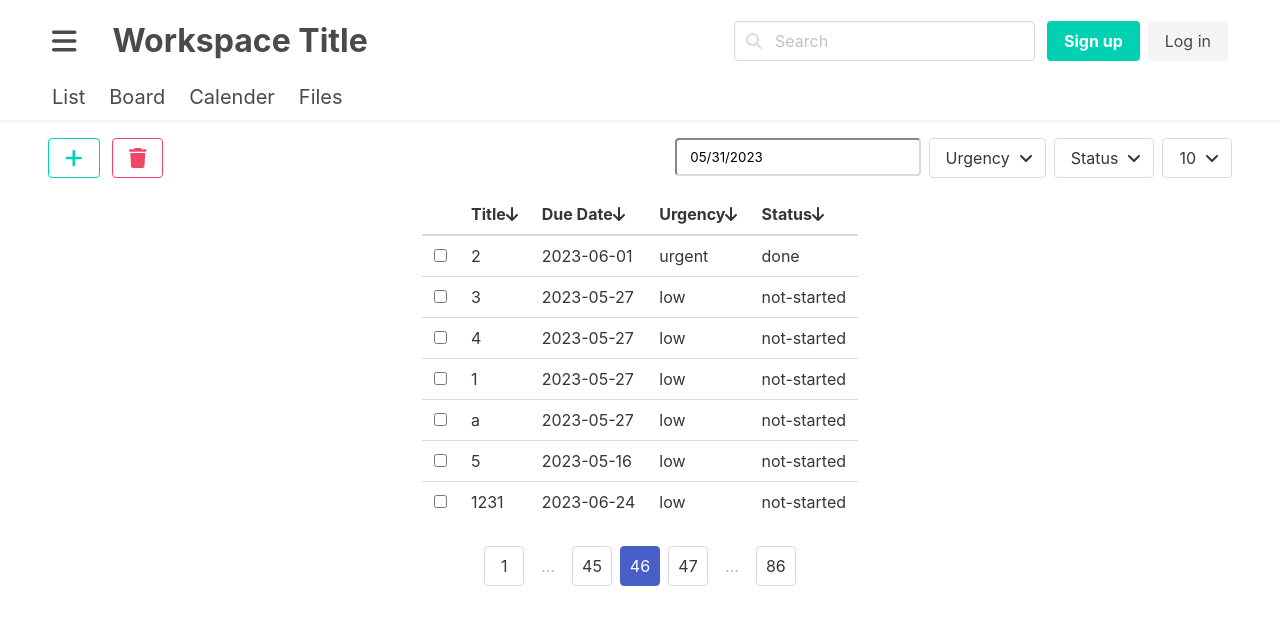
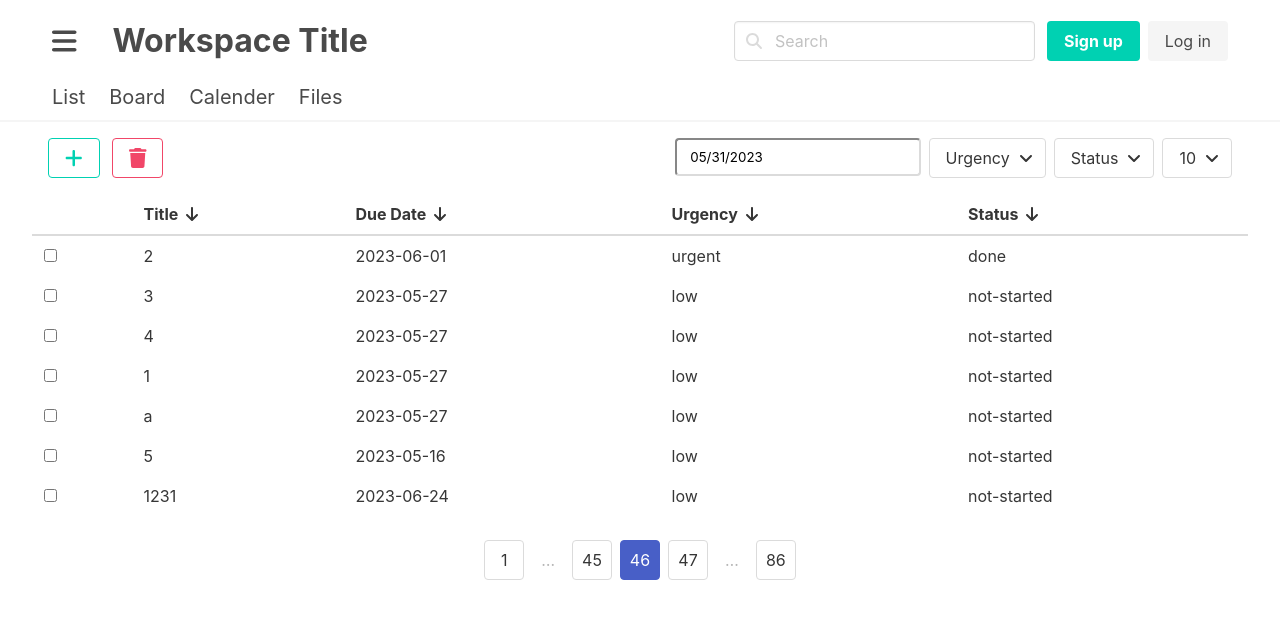
Before and after one commit to kiho2736/Todo-list-App, a React (Create React App) app: page / in a window 1280 px wide. Shown: the top 624 px of the page. Built offline with nearby package versions, Linux system fonts and the light colour scheme; data requests are answered from the project's data file.

Commit message:
Add style for the list of todos

```diff
--- a/src/components/TodoActions.css
+++ b/src/components/TodoActions.css
@@ -1,6 +1,6 @@
 .actions-container {
   width: 95%;
-  padding: 1rem 1rem;
+  padding: 1rem;
   display: flex;
   justify-content: space-between;
 }
@@ -29,5 +29,4 @@
   cursor: pointer;
   border-radius: 4px;
   border-color: #dbdbdb;
-
 }
--- /dev/null
+++ b/src/components/TodoList.css
@@ -0,0 +1,8 @@
+.todoList {
+  width: 95%;
+}
+
+
+.column-title {
+  margin-right: 0.5rem;
+}
--- a/src/components/TodoList.js
+++ b/src/components/TodoList.js
@@ -1,3 +1,5 @@
+import "./TodoList.css";
+
 import { FontAwesomeIcon } from "@fortawesome/react-fontawesome";
 import { faArrowUp, faArrowDown } from "@fortawesome/free-solid-svg-icons";
 
@@ -77,19 +79,19 @@ function TodoList() {
         <tr>
           <th></th>
           <th onClick={handleSortTitle}>
-            <span>Title</span>
+            <span className="column-title">Title</span>
             <span>{titleArrowIcon}</span>
           </th>
           <th onClick={handleSortDueDate}>
-            <span>Due Date</span>
+            <span className="column-title">Due Date</span>
             <span>{dueDateArrowIcon}</span>
           </th>
           <th onClick={handleSortUrgency}>
-            <span>Urgency</span>
+            <span className="column-title">Urgency</span>
             <span>{urgencyArrowIcon}</span>
           </th>
           <th onClick={handleSortStatus}>
-            <span>Status</span>
+            <span className="column-title">Status</span>
             <span>{statusArrowIcon}</span>
           </th>
         </tr>
--- a/src/components/TodoShow.css
+++ b/src/components/TodoShow.css
@@ -1,3 +1,7 @@
+.todo > td {
+  border-bottom: 0;
+}
+
 .todo:hover {
   background-color: #e5ccff;
   cursor: pointer;
```
